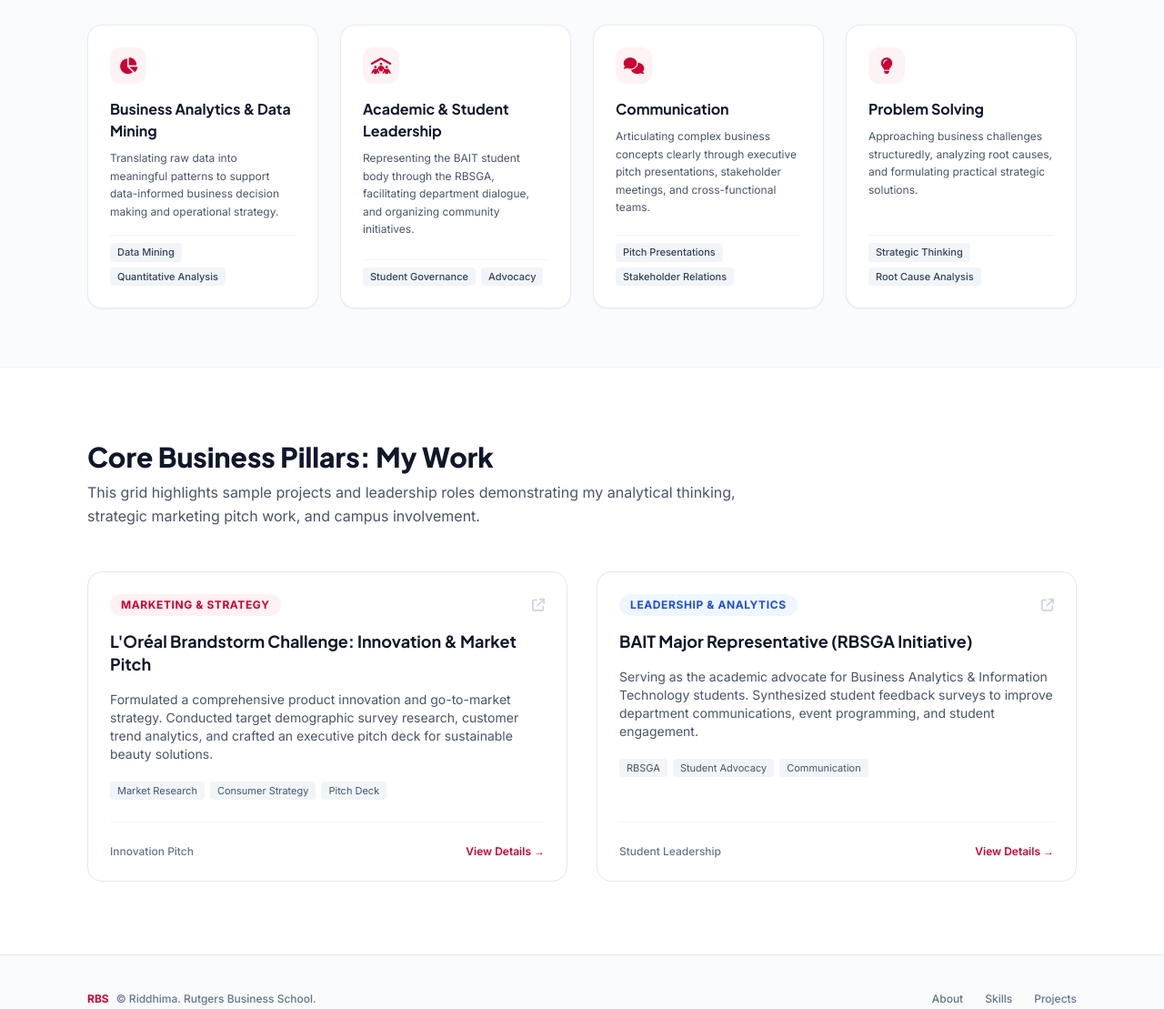
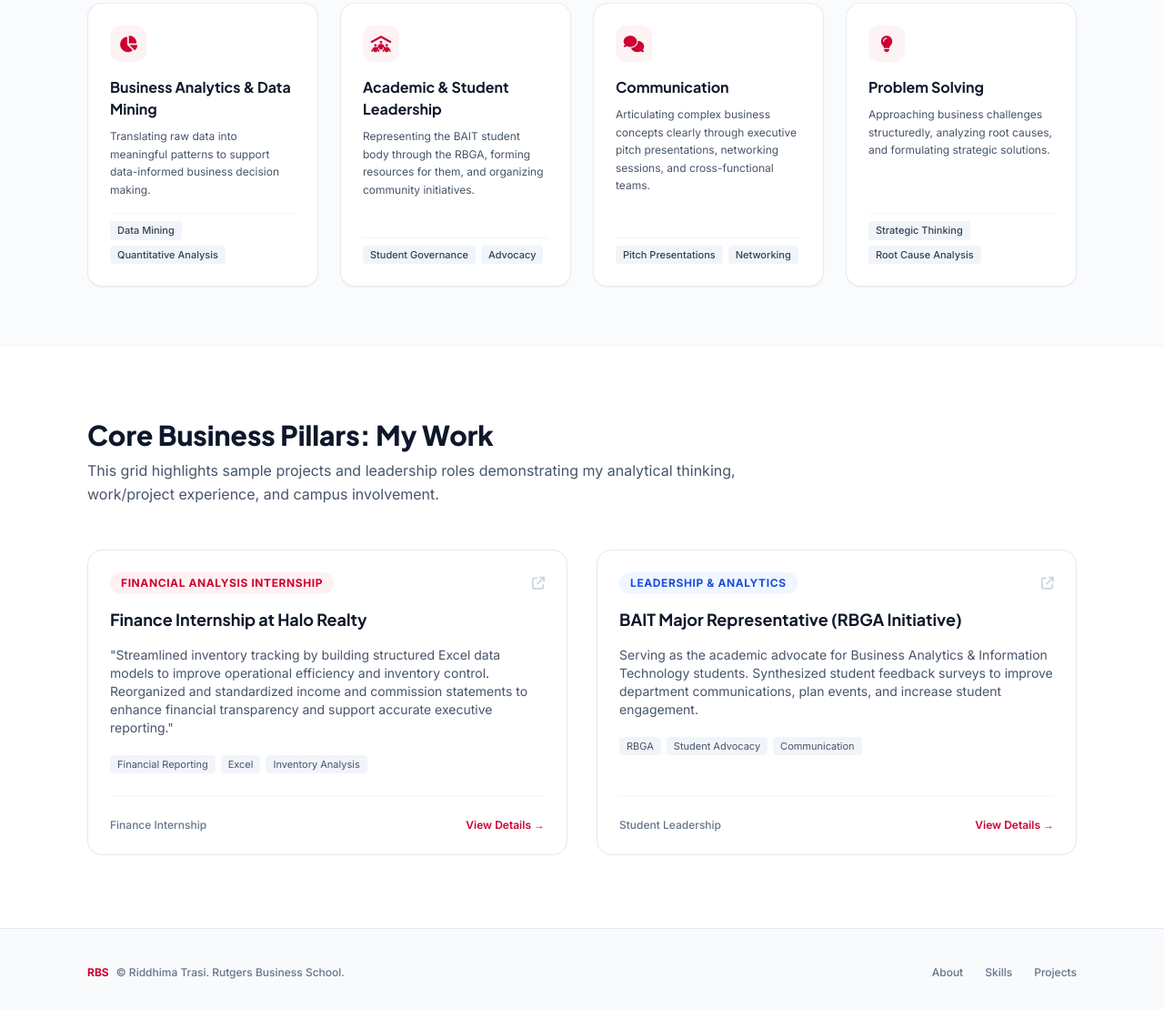
Before and after one commit to Riddhima-Trasi/Riddhima-Trasi.github.io, a plain HTML site: page index.html in a window 1280 px wide. Shown: the part 936-2045 px from the top of the page at 91% size. Drawn offline with nearby package versions, Linux system fonts and the light colour scheme.

Commit message:
Update index.html

```diff
--- a/index.html
+++ b/index.html
@@ -106,7 +106,7 @@
                         />
                     </div>
 
-                    <h2 class="text-2xl font-bold font-heading text-slate-900">Riddhima</h2>
+                    <h2 class="text-2xl font-bold font-heading text-slate-900">Riddhima Trasi</h2>
                     <p class="text-rutgers font-semibold text-sm mt-0.5">Rutgers Business School</p>
                     <p class="text-xs text-slate-500 font-medium mt-0.5">Finance & BAIT Major • Class of 2029</p>
                 </div>
@@ -129,14 +129,14 @@
                     <!-- Welcome & Personal Statement -->
                     <div class="text-slate-600 leading-relaxed text-base sm:text-lg space-y-4">
                         <p>
-                            Welcome! I'm Riddhima, an undergraduate student at Rutgers Business School majoring in Finance and Business Analytics & Information Technology (BAIT). I leverage the diverse curriculum at Rutgers to develop versatile skills across technology, market strategy, and leadership.
+                            Welcome! I'm Riddhima Trasi, an undergraduate student at Rutgers Business School majoring in Finance and Business Analytics & Information Technology (BAIT). I am currently studying at Rutgers to develop versatile skills across technology, market strategy, and leadership.
                         </p>
 
                         <!-- Personal Statement Card -->
                         <div class="p-4 sm:p-5 rounded-2xl bg-slate-50 border border-slate-200/80 text-slate-800 text-sm sm:text-base leading-relaxed">
                             <span class="block text-xs font-bold text-rutgers uppercase tracking-wider mb-1">Personal Statement</span>
                             <p class="font-medium text-slate-900">
-                                An ambitious Finance and Business Analytics & Information Technology (BAIT) student at Rutgers Business School leveraging data-driven insights, technology strategy, and collaborative leadership to help solve complex business challenges and drive operational value.
+                                An ambitious Finance and Business Analytics & Information Technology (BAIT) student at Rutgers Business School who values growth, meaningful connections, and using my skills to make a positive impact.
                             </p>
                         </div>
                     </div>
@@ -177,7 +177,7 @@
                                 <i class="fa-solid fa-chart-pie"></i>
                             </div>
                             <h3 class="font-bold text-slate-900 mb-2">Business Analytics & Data Mining</h3>
-                            <p class="text-xs text-slate-600 leading-relaxed mb-4">Translating raw data into meaningful patterns to support data-informed business decision making and operational strategy.</p>
+                            <p class="text-xs text-slate-600 leading-relaxed mb-4">Translating raw data into meaningful patterns to support data-informed business decision making.</p>
                         </div>
                         <div class="flex flex-wrap gap-1.5 pt-2 border-t border-slate-100">
                             <span class="px-2 py-0.5 rounded bg-slate-100 text-slate-700 text-[11px] font-medium">Data Mining</span>
@@ -192,7 +192,7 @@
                                 <i class="fa-solid fa-people-roof"></i>
                             </div>
                             <h3 class="font-bold text-slate-900 mb-2">Academic & Student Leadership</h3>
-                            <p class="text-xs text-slate-600 leading-relaxed mb-4">Representing the BAIT student body through the RBSGA, facilitating department dialogue, and organizing community initiatives.</p>
+                            <p class="text-xs text-slate-600 leading-relaxed mb-4">Representing the BAIT student body through the RBGA, forming resources for them, and organizing community initiatives.</p>
                         </div>
                         <div class="flex flex-wrap gap-1.5 pt-2 border-t border-slate-100">
                             <span class="px-2 py-0.5 rounded bg-slate-100 text-slate-700 text-[11px] font-medium">Student Governance</span>
@@ -207,11 +207,11 @@
                                 <i class="fa-solid fa-comments"></i>
                             </div>
                             <h3 class="font-bold text-slate-900 mb-2">Communication</h3>
-                            <p class="text-xs text-slate-600 leading-relaxed mb-4">Articulating complex business concepts clearly through executive pitch presentations, stakeholder meetings, and cross-functional teams.</p>
+                            <p class="text-xs text-slate-600 leading-relaxed mb-4">Articulating complex business concepts clearly through executive pitch presentations, networking sessions, and cross-functional teams.</p>
                         </div>
                         <div class="flex flex-wrap gap-1.5 pt-2 border-t border-slate-100">
                             <span class="px-2 py-0.5 rounded bg-slate-100 text-slate-700 text-[11px] font-medium">Pitch Presentations</span>
-                            <span class="px-2 py-0.5 rounded bg-slate-100 text-slate-700 text-[11px] font-medium">Stakeholder Relations</span>
+                            <span class="px-2 py-0.5 rounded bg-slate-100 text-slate-700 text-[11px] font-medium">Networking</span>
                         </div>
                     </div>
 
@@ -222,7 +222,7 @@
                                 <i class="fa-solid fa-lightbulb"></i>
                             </div>
                             <h3 class="font-bold text-slate-900 mb-2">Problem Solving</h3>
-                            <p class="text-xs text-slate-600 leading-relaxed mb-4">Approaching business challenges structuredly, analyzing root causes, and formulating practical strategic solutions.</p>
+                            <p class="text-xs text-slate-600 leading-relaxed mb-4">Approaching business challenges structuredly, analyzing root causes, and formulating strategic solutions.</p>
                         </div>
                         <div class="flex flex-wrap gap-1.5 pt-2 border-t border-slate-100">
                             <span class="px-2 py-0.5 rounded bg-slate-100 text-slate-700 text-[11px] font-medium">Strategic Thinking</span>
@@ -241,7 +241,7 @@
                 <div class="max-w-3xl mb-12">
                     <h2 class="text-3xl font-extrabold font-heading text-slate-900">Core Business Pillars: My Work</h2>
                     <p class="text-slate-600 text-base mt-2 leading-relaxed">
-                        This grid highlights sample projects and leadership roles demonstrating my analytical thinking, strategic marketing pitch work, and campus involvement.
+                        This grid highlights sample projects and leadership roles demonstrating my analytical thinking, work/project experience, and campus involvement.
                     </p>
                 </div>
 
@@ -252,27 +252,26 @@
                     <div class="bg-white rounded-2xl border border-slate-200 overflow-hidden flex flex-col justify-between hover:border-slate-300 hover:shadow-lg transition-all duration-300 p-6 group">
                         <div class="space-y-4">
                             <div class="flex items-center justify-between">
-                                <span class="px-3 py-1 rounded-full bg-rose-50 text-rutgers text-xs font-bold uppercase tracking-wider">Marketing & Strategy</span>
+                                <span class="px-3 py-1 rounded-full bg-rose-50 text-rutgers text-xs font-bold uppercase tracking-wider">Financial Analysis Internship</span>
                                 <i class="fa-solid fa-arrow-up-right-from-square text-slate-300 group-hover:text-rutgers transition-colors text-sm"></i>
                             </div>
 
                             <h3 class="text-lg font-bold font-heading text-slate-900 group-hover:text-rutgers transition-colors leading-snug">
-                                L'Oréal Brandstorm Challenge: Innovation & Market Pitch
+                                Finance Internship at Halo Realty
                             </h3>
 
                             <p class="text-slate-600 text-xs sm:text-sm leading-relaxed">
-                                Formulated a comprehensive product innovation and go-to-market strategy. Conducted target demographic survey research, customer trend analytics, and crafted an executive pitch deck for sustainable beauty solutions.
-                            </p>
+"Streamlined inventory tracking by building structured Excel data models to improve operational efficiency and inventory control. Reorganized and standardized income and commission statements to enhance financial transparency and support accurate executive reporting."                            </p>
 
                             <div class="flex flex-wrap gap-1.5 pt-1">
-                                <span class="px-2 py-0.5 rounded bg-slate-100 text-slate-600 text-[11px]">Market Research</span>
-                                <span class="px-2 py-0.5 rounded bg-slate-100 text-slate-600 text-[11px]">Consumer Strategy</span>
-                                <span class="px-2 py-0.5 rounded bg-slate-100 text-slate-600 text-[11px]">Pitch Deck</span>
+                                <span class="px-2 py-0.5 rounded bg-slate-100 text-slate-600 text-[11px]">Financial Reporting</span>
+                                <span class="px-2 py-0.5 rounded bg-slate-100 text-slate-600 text-[11px]">Excel</span>
+                                <span class="px-2 py-0.5 rounded bg-slate-100 text-slate-600 text-[11px]">Inventory Analysis</span>
                             </div>
                         </div>
 
                         <div class="pt-6 mt-6 border-t border-slate-100 flex items-center justify-between text-xs font-medium text-slate-500">
-                            <span>Innovation Pitch</span>
+                            <span>Finance Internship</span>
                             <button onclick="showProjectDetails('loreal')" class="text-rutgers hover:underline font-semibold cursor-pointer">View Details →</button>
                         </div>
                     </div>
@@ -286,15 +285,15 @@
                             </div>
 
                             <h3 class="text-lg font-bold font-heading text-slate-900 group-hover:text-rutgers transition-colors leading-snug">
-                                BAIT Major Representative (RBSGA Initiative)
+                                BAIT Major Representative (RBGA Initiative)
                             </h3>
 
                             <p class="text-slate-600 text-xs sm:text-sm leading-relaxed">
-                                Serving as the academic advocate for Business Analytics & Information Technology students. Synthesized student feedback surveys to improve department communications, event programming, and student engagement.
+                                Serving as the academic advocate for Business Analytics & Information Technology students. Synthesized student feedback surveys to improve department communications, plan events, and increase student engagement.
                             </p>
 
                             <div class="flex flex-wrap gap-1.5 pt-1">
-                                <span class="px-2 py-0.5 rounded bg-slate-100 text-slate-600 text-[11px]">RBSGA</span>
+                                <span class="px-2 py-0.5 rounded bg-slate-100 text-slate-600 text-[11px]">RBGA</span>
                                 <span class="px-2 py-0.5 rounded bg-slate-100 text-slate-600 text-[11px]">Student Advocacy</span>
                                 <span class="px-2 py-0.5 rounded bg-slate-100 text-slate-600 text-[11px]">Communication</span>
                             </div>
@@ -327,7 +326,7 @@
         <div class="max-w-6xl mx-auto px-6 sm:px-8 flex flex-col sm:flex-row items-center justify-between gap-4 text-xs text-slate-500 font-medium">
             <div class="flex items-center gap-2">
                 <span class="text-rutgers font-bold">RBS</span>
-                <span>© Riddhima. Rutgers Business School.</span>
+                <span>© Riddhima Trasi. Rutgers Business School.</span>
             </div>
             <div class="flex items-center gap-6">
                 <a href="#about" class="hover:text-slate-800 transition-colors">About</a>
```
